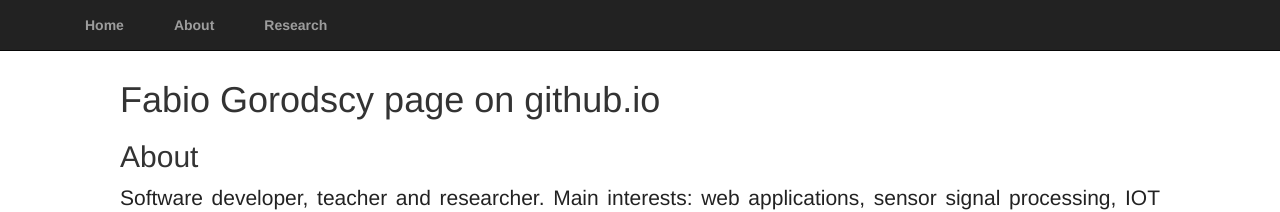
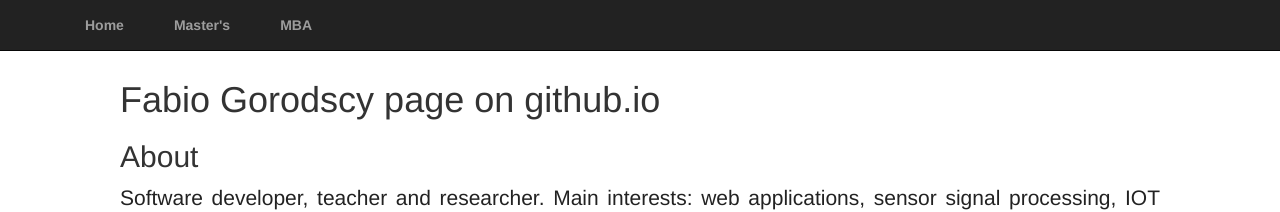
Before and after one commit to fabiogoro/fabiogoro.github.io, a Jekyll site: the page built from index.md, in a window 1280 px wide. Shown: the top 212 px of the page. Built offline with Jekyll 4.4.1, drawn with Linux system fonts in a browser that asks for light colours.

Commit message:
Update default.html

```diff
--- a/_layouts/default.html
+++ b/_layouts/default.html
@@ -12,8 +12,8 @@
           <div id="navbar" class="collapse navbar-collapse">
             <ul class="nav navbar-nav">
                 <li><a href="/">Home</a></li>
-                <li><a href="/about">About</a></li>
-                <li><a href="/research">Research</a></li>
+                <li><a href="/msc">Master's</a></li>
+                <li><a href="/mba">MBA</a></li>
             </ul>
           </div>
         </div>
```
